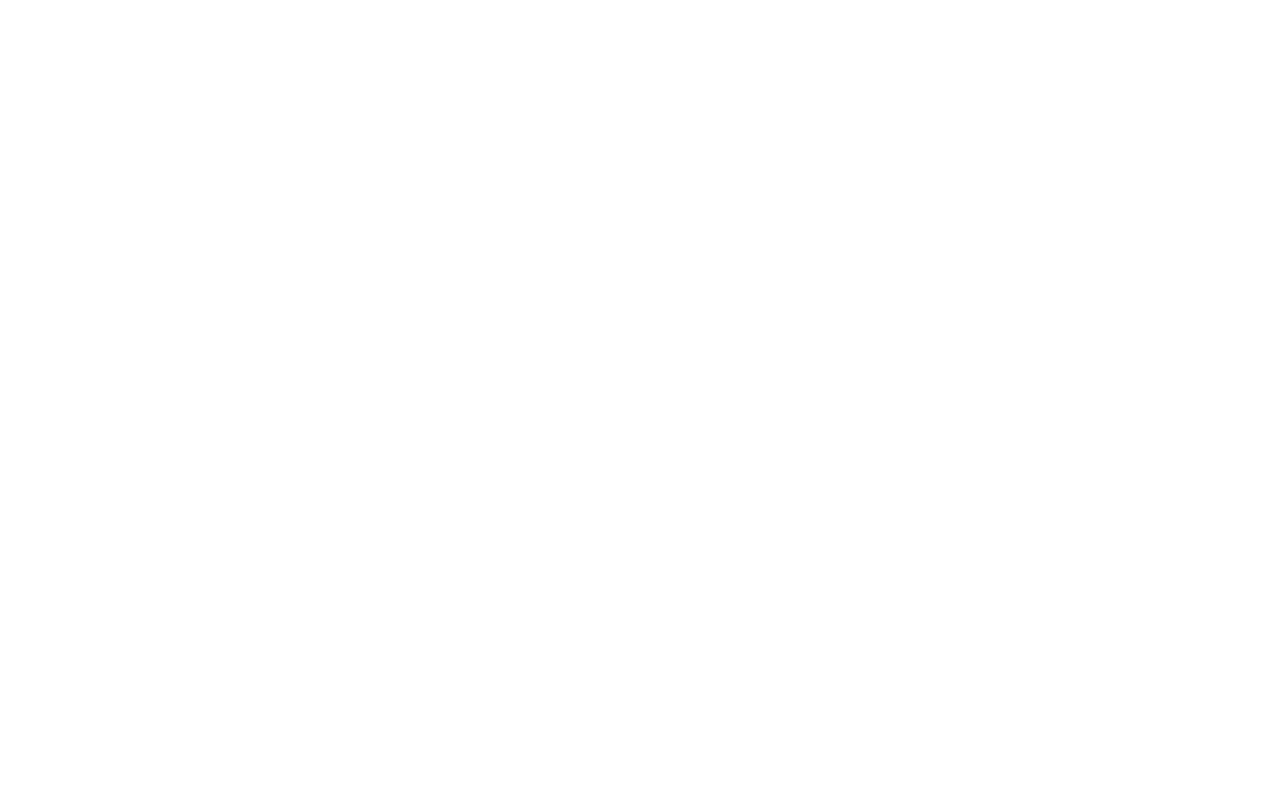
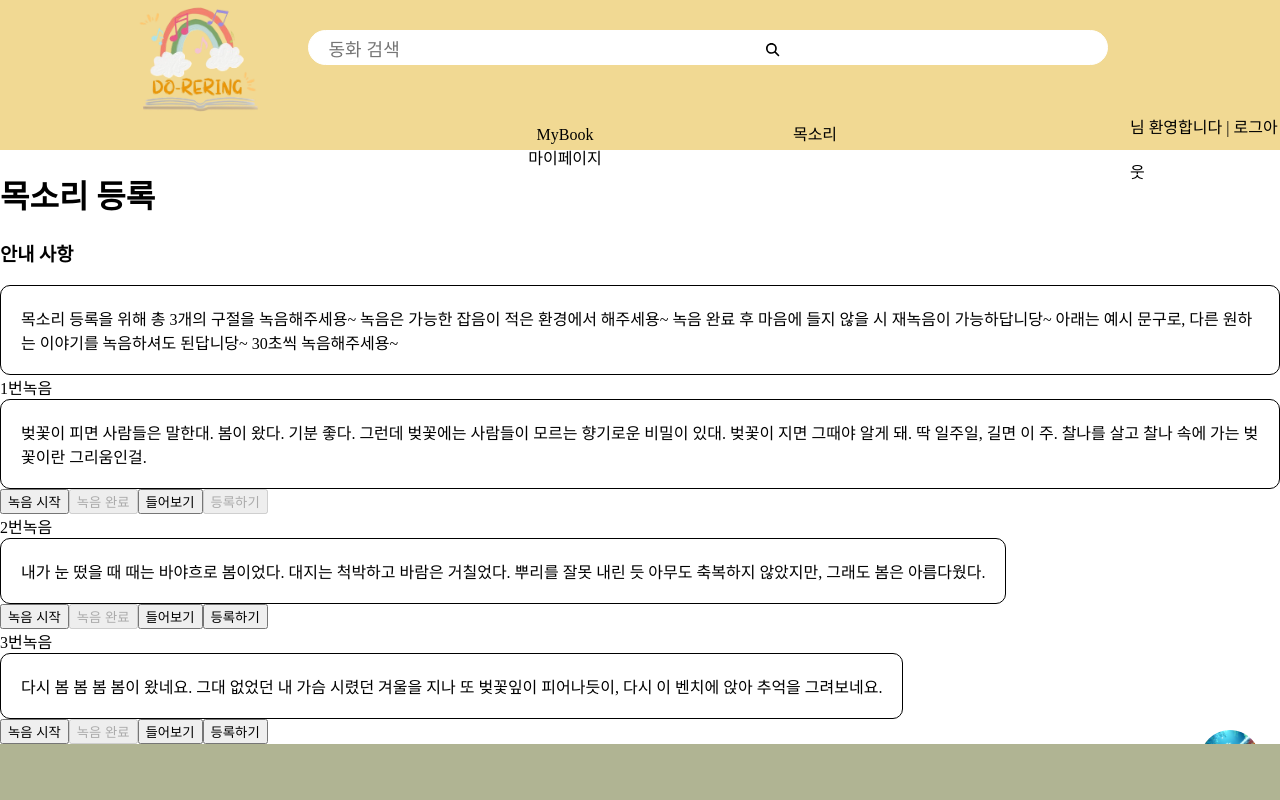
Before and after one commit to Re-Spring/DoFront, a React (Create React App) app: page /voice in a window 1280 px wide. Before the commit this address had no page. Shown: the top 800 px of the page. Built offline with nearby package versions, Linux system fonts and the light colour scheme; sample sign-in values are in the browser's storage.

Commit message:
[Feature] voiceCloning 녹음 세션저장

```diff
--- a/src/App.js
+++ b/src/App.js
@@ -30,6 +30,7 @@
             <Route path='dubing' element={ <RequireAuth><Dubing/></RequireAuth> }/>
             <Route path="make" element={ <RequireAuth><Make/></RequireAuth> }/>
             <Route path="info" element={ <RequireAuth><Info/></RequireAuth> }/>
+            <Route path="voice" element={ <RequireAuth><Voice/></RequireAuth> }/>
           </Route>
 
           <Route path='login' element={ <PublicRoute><Login/></PublicRoute> }/>
--- a/src/apis/VoiceAPI.js
+++ b/src/apis/VoiceAPI.js
@@ -1,39 +1,43 @@
 import Swal from 'sweetalert2';
-import axios from "axios";
-import { postMake } from '../modules/MakeModule';
+import axios from 'axios';
+import { postVoice } from "../modules/VoiceModule";
 
-export const Voice = ({ makeData }) => {
-    const requestURL = 'http://localhost:8002/generateStory';
+// 비동기 액션 생성자
+export const callVoiceCloningAPI = (voiceData) => async (dispatch) => {
+    console.log(voiceData.get('audio_data'));
+    const requestURL = 'http://localhost:8002/voiceCloning';
 
-    return async (dispatch, getState) => {
-        await axios.post(requestURL, makeData)
-            .then(function (response) {
+    try {
+        const response = await axios.post(requestURL, voiceData);
+
         console.log(response);
-                // 성공적으로 동화를 생성한 경우
-                if(response.status === 200){
-                    // 액션 생성자 함수를 호출하여 액션 객체 생성 및 디스패치
-                    dispatch(postMake(response.data));
+        if (response.status === 200) {
+            // 성공 액션 디스패치, postVoice 액션 생성자를 사용
+            dispatch(postVoice(response.data));
+
+            // 추가적인 성공 처리 (예: SweetAlert2 사용)
             Swal.fire({
                 icon: 'success',
-                        title: "동화 생성이 완료되었습니다.",
-                        text: "즐거운 동화 감상하세요!",
-                        confirmButtonText: "O"
-                    }).then(result => {
-                        if(result.isConfirmed){
-//                            navigate("/Create", { replace: true });
+                title: '음성 녹음이 완료되었습니다.',
+                text: '즐거운 감상하세요!',
+                confirmButtonText: '확인',
+            }).then((result) => {
+                if (result.isConfirmed) {
+                    // 성공 후 처리, 예: 페이지 이동
+                    // navigate('/Create', { replace: true });
                 }
             });
         }
-            })
-            .catch(function (error) {
-                // 백엔드에서 보낸 에러 메시지 처리
-                console.log(error);
+    } catch (error) {
+        console.error(error);
+
+        // 실패 처리, 여기에서는 단순 에러 메시지를 보여주고 있습니다.
+        // 실패에 대한 상태 업데이트가 필요한 경우, 별도의 액션을 정의하고 사용할 수 있습니다.
         Swal.fire({
             icon: 'error',
-                    title: error.response.data, // 백엔드에서 보낸 에러 메시지를 여기에 표시
-                    text: "문제가 지속될 경우 고객센터로 문의 바랍니다.",
-                    confirmButtonText: "확인"
-                });
+            title: error.response?.data || '오류 발생',
+            text: '문제가 지속될 경우 고객센터로 문의 바랍니다.',
+            confirmButtonText: '확인',
         });
     }
-}
+};
--- a/src/pages/voiceCloning/Voice.js
+++ b/src/pages/voiceCloning/Voice.js
@@ -1,55 +1,95 @@
-import React, { useState, useRef } from 'react';
+import React, { useState, useRef, useEffect } from 'react';
 import '../../styles/voice/Voice.css';
+import { useDispatch } from 'react-redux';
+import { callVoiceCloningAPI } from '../../apis/VoiceAPI';
 
 function Voice() {
-
     const [chunks, setChunks] = useState([]);
     const [audioUrl, setAudioUrl] = useState('');
     const [userId, setUserId] = useState('');
     const mediaRecorder = useRef(null);
+    const [isRecording, setIsRecording] = useState(false);
+    const dispatch = useDispatch();
+
+    useEffect(() => {
+        const audioElement = document.getElementById('audioPlayback');
+        audioElement.src = audioUrl || '';
+        audioElement.style.display = audioUrl ? 'block' : 'none';
+    }, [audioUrl]);
 
     const startRecording = () => {
-      navigator.mediaDevices.getUserMedia({ audio: true })
-          .then(function (stream) {
+        if (isRecording) return;
+
+        setIsRecording(true);
+        navigator.mediaDevices.getUserMedia({ audio: true }).then(stream => {
             mediaRecorder.current = new MediaRecorder(stream);
-              mediaRecorder.current.start();
-              setChunks([]);
+            const localChunks = [];
 
-              mediaRecorder.current.ondataavailable = function (e) {
-                  setChunks(prevChunks => [...prevChunks, e.data]);
+            mediaRecorder.current.ondataavailable = e => localChunks.push(e.data);
+            mediaRecorder.current.onstop = async () => {
+                const blob = new Blob(localChunks, { 'type': 'audio/wav' });
+                setAudioUrl(URL.createObjectURL(blob));
+
+                const reader = new FileReader();
+                reader.readAsDataURL(blob);
+                reader.onloadend = () => {
+                    sessionStorage.setItem('audio', reader.result);
+                };
+                setIsRecording(false);
             };
 
-              mediaRecorder.current.onstop = function () {
-                  const blob = new Blob(chunks, { 'type': 'audio/wav' });
-                  const audioUrl = URL.createObjectURL(blob);
-                  setAudioUrl(audioUrl);
-              };
-          })
-          .catch(function (err) {
-              console.log('An error occurred: ' + err);
+            mediaRecorder.current.start();
+            setTimeout(() => mediaRecorder.current.stop(), 20000);
+        }).catch(err => {
+            console.error('An error occurred: ', err);
+            setIsRecording(false);
         });
     };
 
     const stopRecording = () => {
         mediaRecorder.current.stop();
     };
-
     const playRecording = () => {
-      const audioElement = document.getElementById('audioPlayback');
-      audioElement.play();
+        const base64audio = sessionStorage.getItem('audio');
+        if (base64audio) setAudioUrl(base64audio);
+        else console.log('No saved audio found in session storage.');
     };
 
     const saveRecording = () => {
+        const base64audio = sessionStorage.getItem('audio');
+        if (!base64audio) {
+            console.log('No audio data to save.');
+            return;
+        }
+
         const formData = new FormData();
-      formData.append('audio_data', chunks[0]);
-      formData.append('user_id', userId);
-      // Fetch request to save recording data
+        formData.append('audio_data', dataURLtoBlob(base64audio)); // Base64 인코딩된 오디오 데이터를 Blob으로 변환하고 추가
+        formData.append('user_id', userId); // 사용자 ID 추가
+        console.log("폼데이터 ",formData);
+
+        dispatch(callVoiceCloningAPI(
+            formData
+            )); // 비동기 액션 생성자를 호출하여 API 요청
+    };
+
+    // Base64 인코딩된 문자열을 Blob 객체로 변환하는 함수
+    const dataURLtoBlob = (dataurl) => {
+        const arr = dataurl.split(',');
+        const mime = arr[0].match(/:(.*?);/)[1];
+        const bstr = atob(arr[1]);
+        let n = bstr.length;
+        const u8arr = new Uint8Array(n);
+
+        while (n--) {
+            u8arr[n] = bstr.charCodeAt(n);
+        }
+
+        return new Blob([u8arr], { type: mime });
     };
 
     const handleUserIdChange = (event) => {
         setUserId(event.target.value);
     };
-
     return (
     <>
     <div>
@@ -61,9 +101,9 @@
                         녹음 완료 후 마음에 들지 않을 시 재녹음이 가능하답니당~
                         아래는 예시 문구로, 다른 원하는 이야기를 녹음하셔도 된답니당~ 30초씩 녹음해주세용~
                     </div>
+
                     <div>
                         <div>1번녹음</div>
-                    <audio controls id="audioPlayback" style={{ display: 'none' }} src={audioUrl}></audio>
                         <div className='recodingBox'>
                             벚꽃이 피면 사람들은 말한대.
                             봄이 왔다. 기분 좋다.
@@ -71,20 +111,21 @@
                             벚꽃이 지면 그때야 알게 돼.
                             딱 일주일, 길면 이 주. 찰나를 살고 찰나 속에 가는 벚꽃이란 그리움인걸.
                         </div>
-                    <button onClick={startRecording}>녹음 시작</button>
-                    <button onClick={stopRecording}>녹음 완료</button>
+                        <audio controls id="audioPlayback" style={{ display: 'none' }}></audio>
+                        <button onClick={startRecording} disabled={isRecording}>녹음 시작</button>
+                        <button onClick={stopRecording} disabled={!isRecording}>녹음 완료</button>
                         <button onClick={playRecording}>들어보기</button>
-                    <button onClick={saveRecording}>등록하기</button>
+                        <button onClick={saveRecording} disabled={!audioUrl}>등록하기</button>
                     <div>2번녹음</div>
-                    <audio controls id="audioPlayback" style={{ display: 'none' }} src={audioUrl}></audio>
                     <div className='recodingBox'>
                         내가 눈 떴을 때 때는 바야흐로 봄이었다.
                         대지는 척박하고 바람은 거칠었다.
                         뿌리를 잘못 내린 듯 아무도 축복하지 않았지만,
                         그래도 봄은 아름다웠다.
                     </div>
-                    <button onClick={startRecording}>녹음 시작</button>
-                    <button onClick={stopRecording}>녹음 완료</button>
+                    <audio controls id="audioPlayback" style={{ display: 'none' }}></audio>
+                        <button onClick={startRecording} disabled={isRecording}>녹음 시작</button>
+                        <button onClick={stopRecording} disabled={!isRecording}>녹음 완료</button>
                         <button onClick={playRecording}>들어보기</button>
                         <button onClick={saveRecording}>등록하기</button>
                     <div>3번녹음</div>
@@ -95,8 +136,9 @@
                         또 벚꽃잎이 피어나듯이,
                         다시 이 벤치에 앉아 추억을 그려보네요.
                     </div>
-                    <button onClick={startRecording}>녹음 시작</button>
-                    <button onClick={stopRecording}>녹음 완료</button>
+                    <audio controls id="audioPlayback" style={{ display: 'none' }}></audio>
+                        <button onClick={startRecording} disabled={isRecording}>녹음 시작</button>
+                        <button onClick={stopRecording} disabled={!isRecording}>녹음 완료</button>
                         <button onClick={playRecording}>들어보기</button>
                         <button onClick={saveRecording}>등록하기</button>
             </div>
```
Lines whose indentation alone changed are shown as unchanged.
